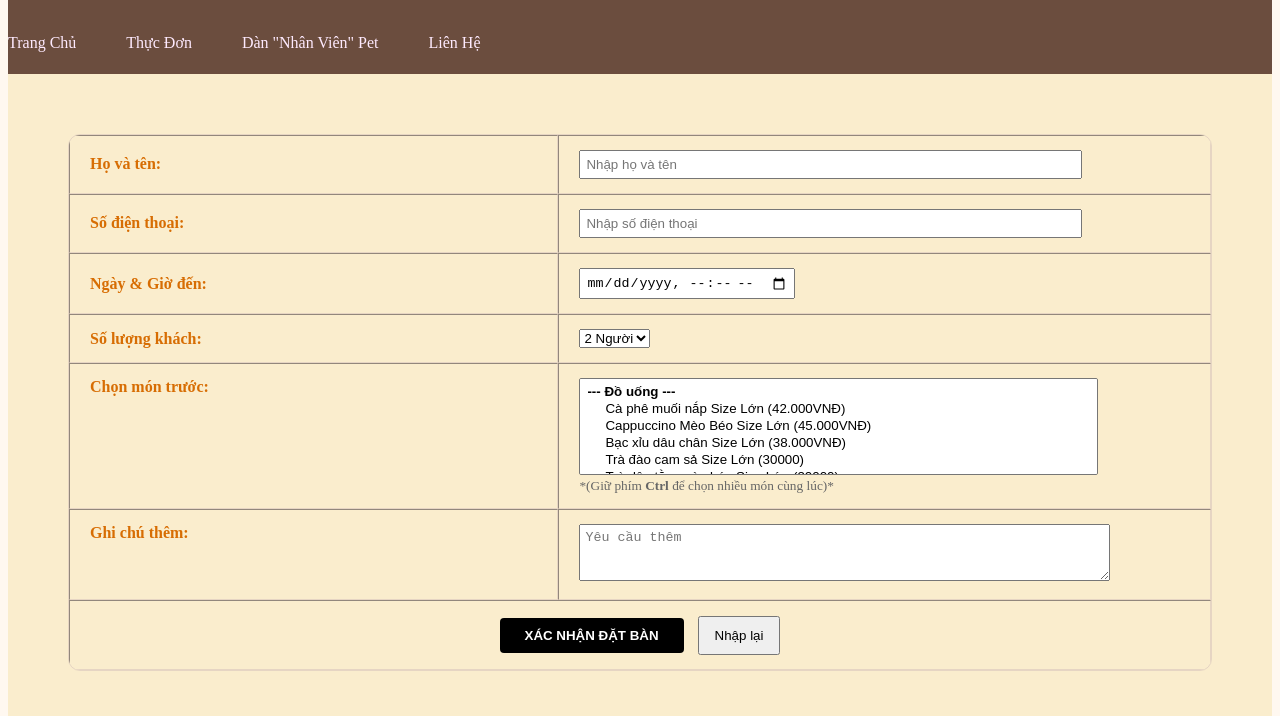
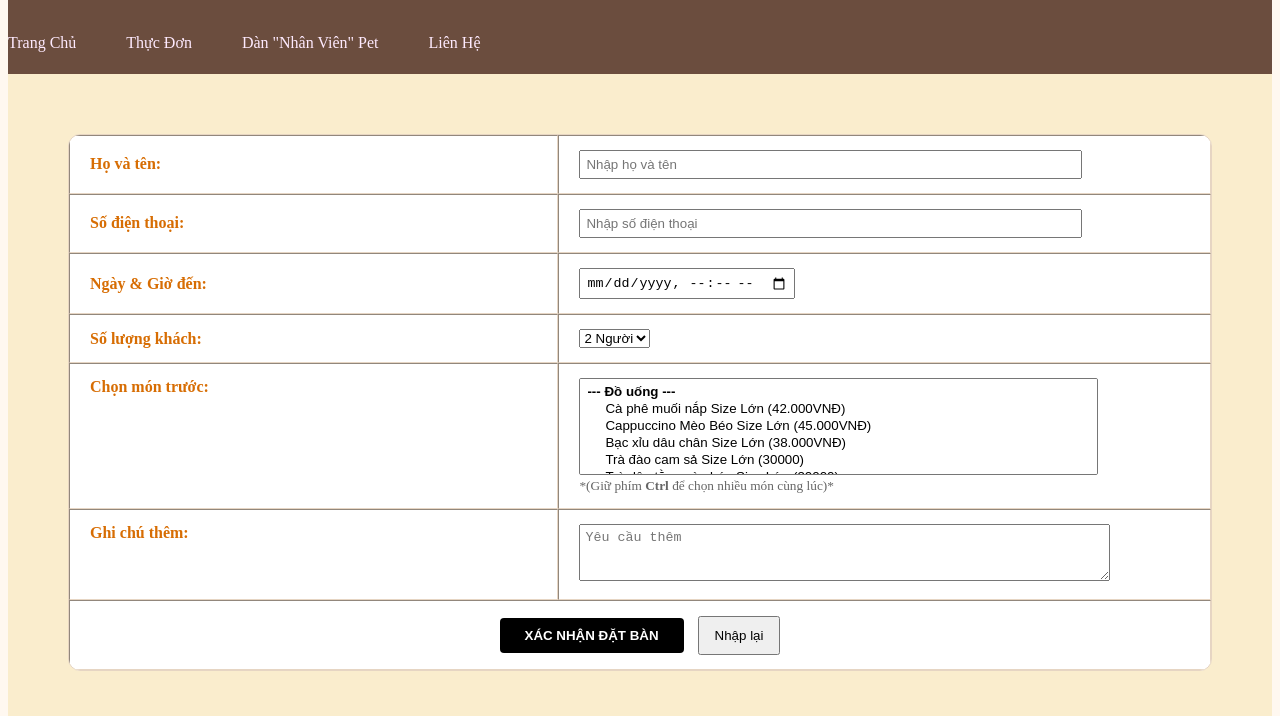
Before and after one commit to nguyenhuuthang27042020-sudo/doanthietkeweb, a plain HTML site: page lienhe.html in a window 1280 px wide. Shown: the part 84-800 px from the top of the page. Drawn offline with Linux system fonts and the light colour scheme.

Commit message:
Update lienhe.css

```diff
--- a/lienhe.css
+++ b/lienhe.css
@@ -38,9 +38,7 @@ main table{
     overflow: hidden;
     border-radius: 12px;
     border: 1px solid #e6d5c3;
-}
-main table {
-    background-calor: white;
+    background-color: white;
 }
 main table th{
     padding: 16px 20px;
```
